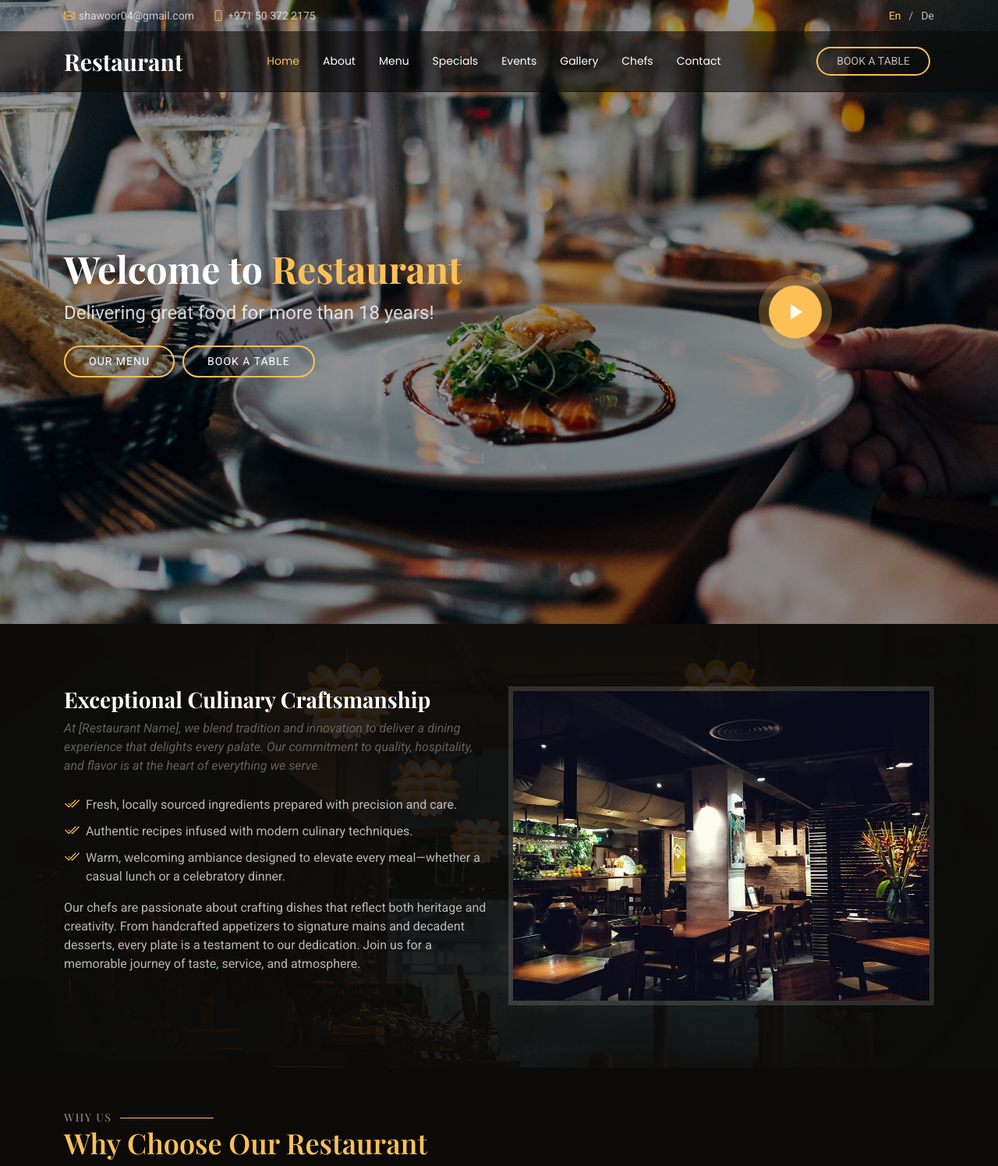
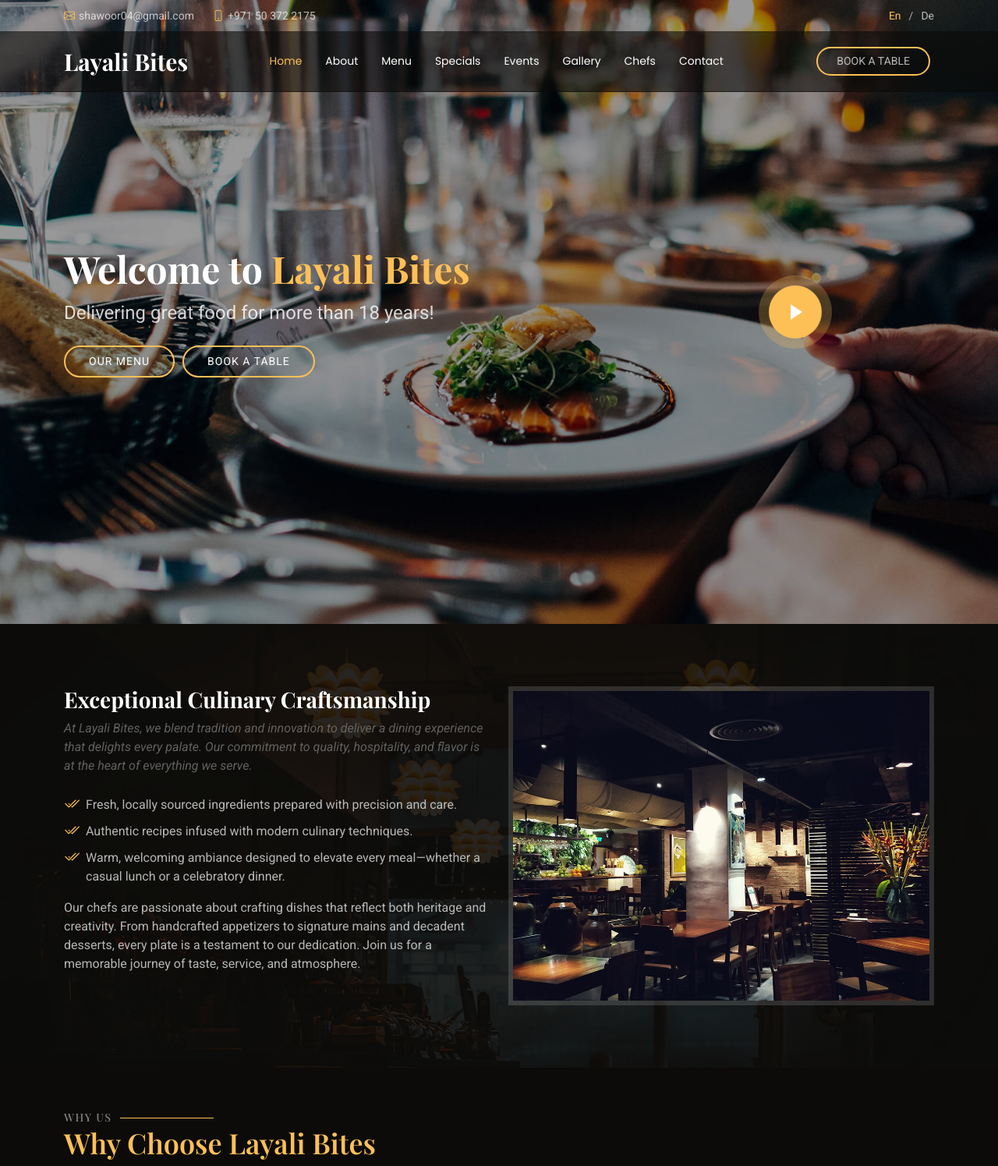
Before and after one commit to ShawoorAyyoob/Restaurant, a plain HTML site: page index.html in a window 1280 px wide. Shown: the top 1495 px of the page at 78% size. Drawn offline with nearby package versions, Linux system fonts and the light colour scheme; a web font is replaced by a local one.

Commit message:
added icon and name

```diff
--- a/index.html
+++ b/index.html
@@ -4,12 +4,12 @@
 <head>
   <meta charset="utf-8">
   <meta content="width=device-width, initial-scale=1.0" name="viewport">
-  <title>Restaurant Website</title>
+  <title>Layali Bites</title>
   <meta name="description" content="">
   <meta name="keywords" content="">
 
   <!-- Favicons -->
-  <link href="assets/img/favicon.png" rel="icon">
+  <link href="assets/img/logo-2.png" rel="icon">
   <link href="assets/img/apple-touch-icon.png" rel="apple-touch-icon">
 
   <!-- Fonts -->
@@ -64,8 +64,8 @@
       <div class="container position-relative d-flex align-items-center justify-content-between">
         <a href="index.html" class="logo d-flex align-items-center me-auto me-xl-0">
           <!-- Uncomment the line below if you also wish to use an image logo -->
-          <!-- <img src="assets/img/logo.png" alt=""> -->
-          <h1 class="sitename">Restaurant</h1>
+          <!-- <img src="assets/img/logo-3.png" alt=""> -->
+          <h1 class="sitename">Layali Bites</h1>
         </a>
 
         <nav id="navmenu" class="navmenu">
@@ -100,7 +100,7 @@
       <div class="container">
         <div class="row">
           <div class="col-lg-8 d-flex flex-column align-items-center align-items-lg-start">
-            <h2 data-aos="fade-up" data-aos-delay="100">Welcome to <span>Restaurant</span></h2>
+            <h2 data-aos="fade-up" data-aos-delay="100">Welcome to <span>Layali Bites</span></h2>
             <p data-aos="fade-up" data-aos-delay="200">Delivering great food for more than 18 years!</p>
             <div class="d-flex mt-4" data-aos="fade-up" data-aos-delay="300">
               <a href="#menu" class="cta-btn">Our Menu</a>
@@ -127,7 +127,7 @@
           <div class="col-lg-6 order-2 order-lg-1 content">
             <h3>Exceptional Culinary Craftsmanship</h3>
             <p class="fst-italic">
-              At [Restaurant Name], we blend tradition and innovation to deliver a dining experience that delights every
+              At Layali Bites, we blend tradition and innovation to deliver a dining experience that delights every
               palate. Our commitment to quality, hospitality, and flavor is at the heart of everything we serve.
             </p>
             <ul>
@@ -156,7 +156,7 @@
       <!-- Section Title -->
       <div class="container section-title" data-aos="fade-up">
         <h2>WHY US</h2>
-        <p>Why Choose Our Restaurant</p>
+        <p>Why Choose Layali Bites</p>
       </div><!-- End Section Title -->
 
       <div class="container">
```
Also changed, not shown: assets/img/logo-2.png (added), assets/img/logo-3.png (added).
